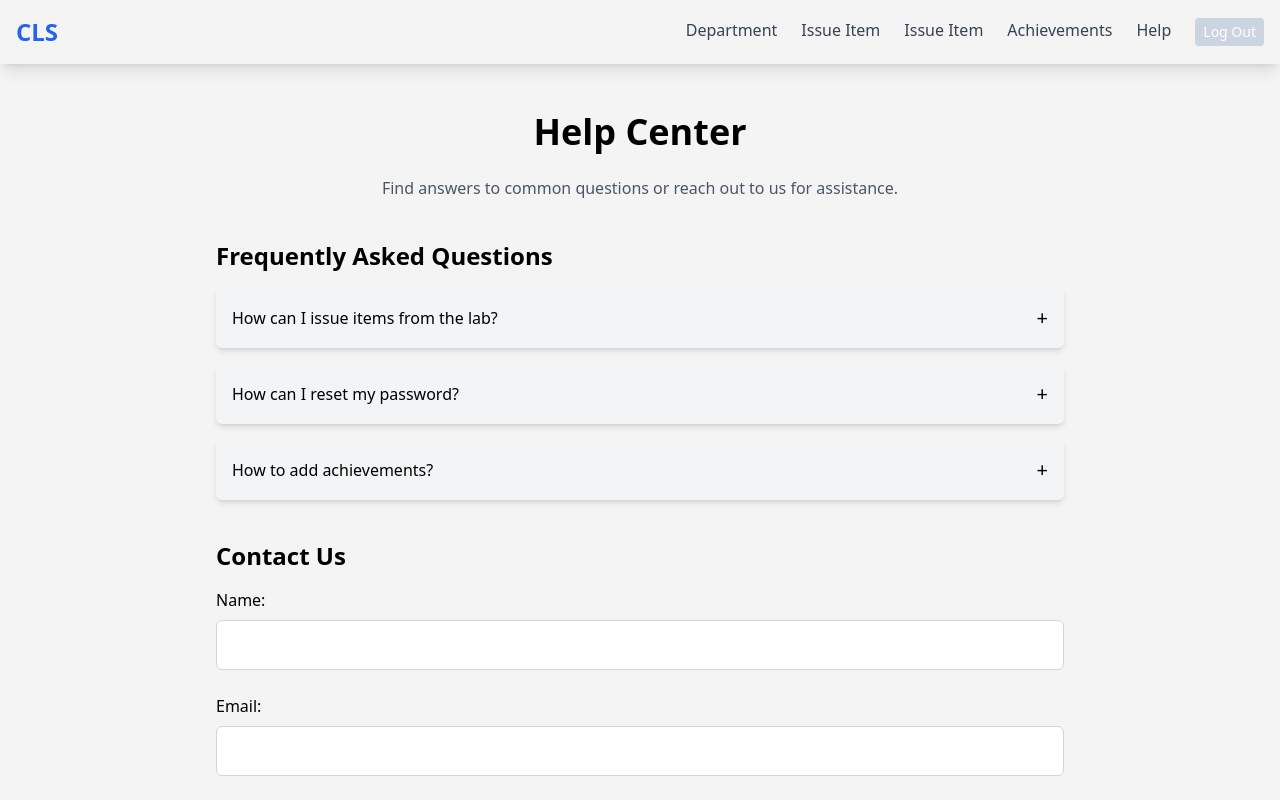
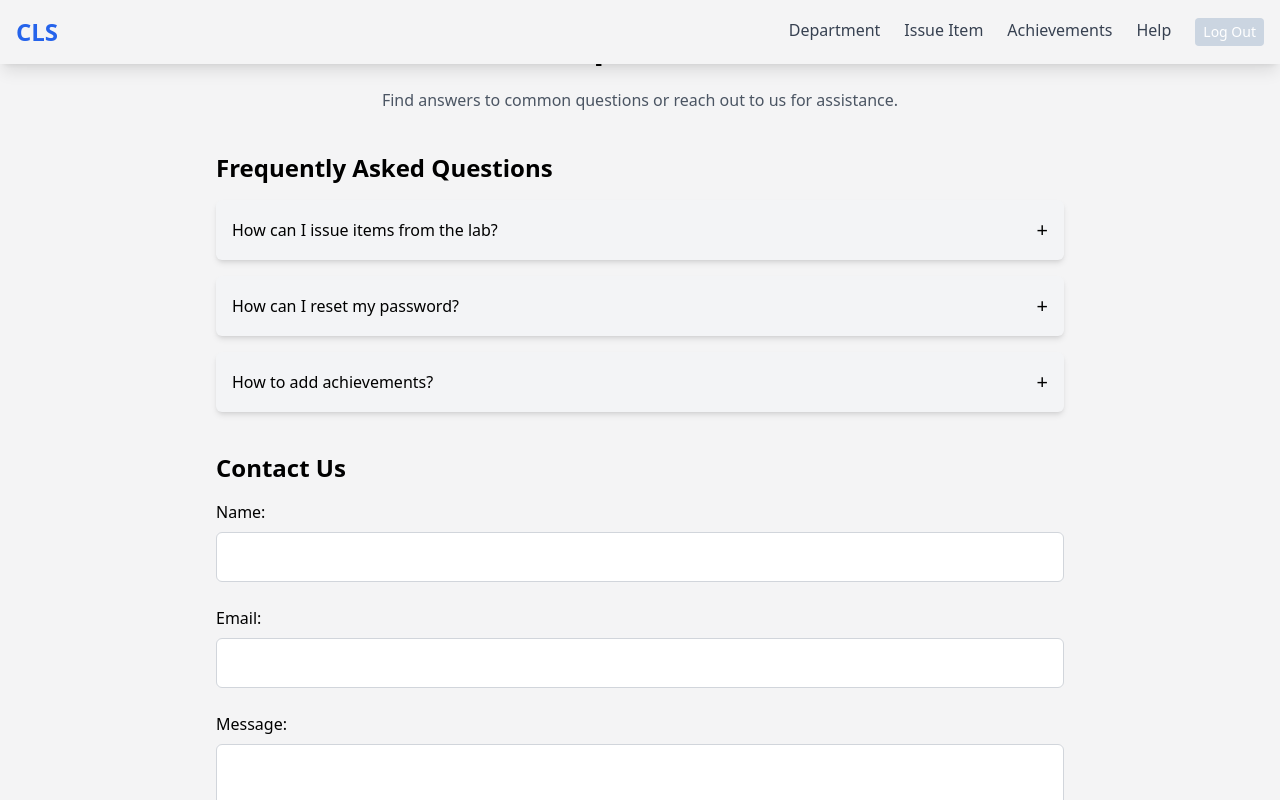
Before and after one commit to Sourabh-kumar45/CLS_labManagement, a React (Vite) app in the folder frontend/: page /student/1/help in a window 1280 px wide. Shown: the top 800 px of the page. Built offline with nearby package versions, Linux system fonts and the light colour scheme.

Commit message:
navbar fixed

```diff
--- a/frontend/src/App.jsx
+++ b/frontend/src/App.jsx
@@ -98,11 +98,10 @@ function App() {
     },
     {
       path:"/test",
-      element:<><Navbar></Navbar><StudentList></StudentList></>
     },
     {
       path:"/check",
-      element:<><Navbar></Navbar><IssueRequest/></>
+      element:<></>
     },
     {
       path:"/help",
--- a/frontend/src/components/Navbar.jsx
+++ b/frontend/src/components/Navbar.jsx
@@ -6,10 +6,9 @@ const Navbar = () => {
   const { id } = useParams(); // Get user ID from URL parameters
 
   return (
-    <nav className="bg-zinc-100 shadow-lg mb-6">
+    <nav className="bg-zinc-100 shadow-lg mb-6 fixed top-0 left-0 w-full z-50">
   <div className="max-w-7xl mx-auto px-4">
     <div className="flex justify-between items-center py-4">
-
       {/* Logo */}
       <div className="text-2xl font-bold text-blue-600 hover:cursor-pointer">
         <a href={id ? `/student/${id}` : '/'}>CLS</a>
@@ -20,29 +19,17 @@ const Navbar = () => {
         {id ? (
           // Links for signed-in users
           <>
-                {/* i have removed the department route insted usihng teh itme issue departmetn list. */}
-                <a href={`/student/${id}/itemIssueDepartmentList`} className="text-gray-700 hover:text-blue-600">Department</a>
+            <a href={`/student/${id}/department`} className="text-gray-700 hover:text-blue-600">Department</a>
             <a href={`/student/${id}/itemIssueDepartmentList`} className="text-gray-700 hover:text-blue-600">Issue Item</a>
-
-                <a href={`/student/${id}/itemIssueDepartmentList`} className="text-gray-700 hover:text-blue-600">Issue Item</a>
-
             <a href={`/student/${id}/achievement`} className="text-gray-700 hover:text-blue-600">Achievements</a>
             <a href={`/student/${id}/help`} className="text-gray-700 hover:text-blue-600">Help</a>
             <a
               href="/"
-                  className="inline-block text-white bg-slate-300  hover:bg-red-400 py-1 px-2 rounded focus:outline-none focus:ring-2 focus:ring-blue-300 text-sm"
+              className="inline-block text-white bg-slate-300 hover:bg-red-400 py-1 px-2 rounded focus:outline-none focus:ring-2 focus:ring-blue-300 text-sm"
               onClick={(e) => {
-                    e.preventDefault(); // Prevent the default link behavior (navigation)
+                e.preventDefault();
                 const isConfirmed = window.confirm("Are you sure you want to log out?");
-
                 if (isConfirmed) {
-                      // Perform the logout functionality here
-                      // For example, clear session storage, cookies, or call the API for logging out
-                      // Example:
-                      // sessionStorage.removeItem("userToken");
-                      // localStorage.removeItem("userToken");
-
-                      // Then, redirect to the home page or login page after logout
                   window.location.href = "/";
                 }
               }}
@@ -108,6 +95,7 @@ const Navbar = () => {
     )}
   </div>
 </nav>
+
   );
 };
 
```
Lines whose indentation alone changed are shown as unchanged.
